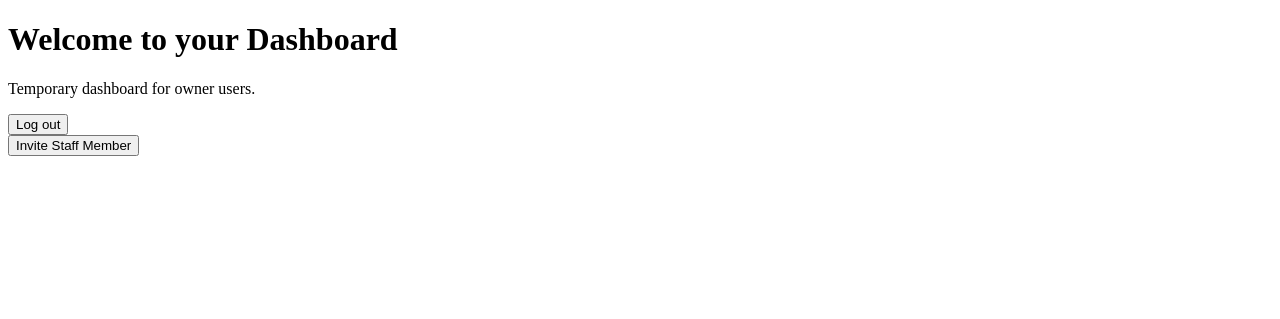
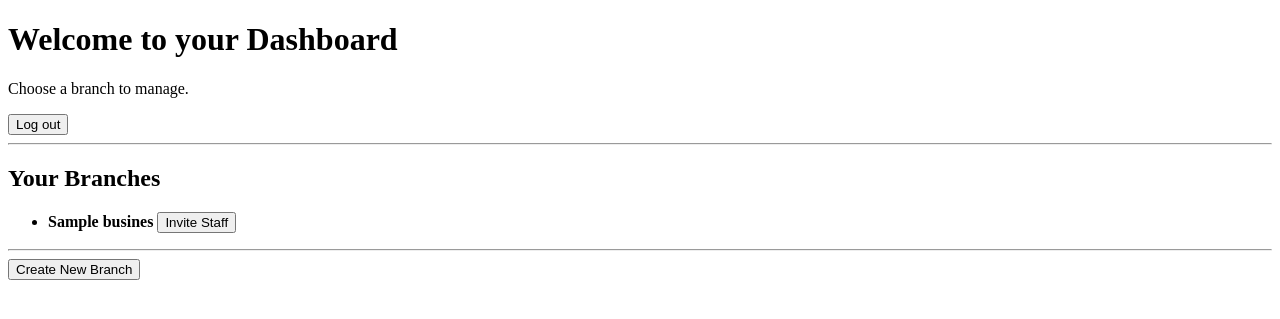
Before and after one commit to anrheia/fyp-checkpoint, a Django app: page /dashboard/ in a window 1280 px wide. Shown: the top 319 px of the page. Run offline with Django 5.2, Linux system fonts and the light colour scheme; a user stored in the database is signed in; tables that the repository leaves empty hold one stand-in row (values such as "Sample post"); parts of the project's set-up code (start-up, migrations or seed data) failed here and were passed over.

Commit message:
#2 back-end/owner-dashboard: adding ability to add more business branches
- updated to allow owners to manage multiple branches via BusinessMembership
- owner dashboard now lists all business branches
- owner dashboard can now add more business branches
- staff can now be invited per selected branch
- added a new .html tester page for creating a new branch

```diff
--- a/checkpoint/forms.py
+++ b/checkpoint/forms.py
@@ -25,7 +25,7 @@ class OwnerSignUpForm(UserCreationForm):
 class NewBranchForm(forms.ModelForm):
     class Meta:
         model = Business
-        fields = ('name')
+        fields = ('name',)
 
 class InviteStaffForm(forms.ModelForm):
     class Meta:
--- a/checkpoint/templates/dashboard/owner_dashboard.html
+++ b/checkpoint/templates/dashboard/owner_dashboard.html
@@ -7,15 +7,36 @@
 </head>
 <body>
     <h1>Welcome to your Dashboard</h1>
-    <p>Temporary dashboard for owner users.</p>
+    <p>Choose a branch to manage.</p>
 
     <form method="post" action="{% url 'logout' %}">
         {% csrf_token %}
         <button type="submit">Log out</button>
     </form>
 
-    <a href="{% url 'invite_staff' %}">
-        <button type="button">Invite Staff Member</button>
+    <hr>
+
+    <h2>Your Branches</h2>
+
+    {% if branches %}
+        <ul>
+            {% for b in branches %}
+                <li>
+                    <strong>{{ b.name }}</strong>
+                    <a href="{% url 'invite_staff' b.id %}">
+                        <button type="button">Invite Staff</button>
+                    </a>
+                </li>
+            {% endfor %}
+        </ul>
+    {% else %}
+        <p>You don't have any branches yet.</p>
+    {% endif %}
+
+    <hr>
+
+    <a href="{% url 'create_branch' %}">
+        <button type="button">Create New Branch</button>
     </a>
 </body>
 </html>
--- a/checkpoint/urls.py
+++ b/checkpoint/urls.py
@@ -4,5 +4,6 @@ from . import views
 urlpatterns = [
     path('owner/signup/', views.owner_signup, name='owner_signup'),
     path('dashboard/', views.dashboard, name='dashboard'),
-    path('invite-staff/', views.invite_staff, name='invite_staff'),
+    path('branch/create/', views.create_branch, name='create_branch'),
+    path('branches/<int:business_id>/invite-staff/', views.invite_staff, name='invite_staff'),
 ]
--- a/checkpoint/views.py
+++ b/checkpoint/views.py
@@ -6,7 +6,7 @@ from django.http import HttpResponse
 from django.urls import reverse_lazy
 from django.contrib.auth.views import PasswordChangeView
 
-from .forms import OwnerSignUpForm, InviteStaffForm
+from .forms import OwnerSignUpForm, InviteStaffForm, NewBranchForm
 from .models import Business, BusinessMembership
 from .utils import send_invitation_email, generate_temporary_password
 
@@ -40,31 +40,23 @@ def dashboard(request):
     is_owner = BusinessMembership.objects.filter(
         user=request.user,
         role=BusinessMembership.OWNER
-    ).exists()
+    ).select_related('business')
 
-    if is_owner:
-        return render(request, 'dashboard/owner_dashboard.html')
+    if is_owner.exists():
+        branches = [m.business for m in is_owner]
+        return render(request, 'dashboard/owner_dashboard.html', {
+            'branches': branches
+            })
     return render(request, 'dashboard/staff_dashboard.html')
 
-class FirstLoginPasswordChangeView(PasswordChangeView):
-    template_name = 'dashboard/first_login_password_change.html'
-    success_url = reverse_lazy('dashboard')
-
-    def form_valid(self, form):
-        response = super().form_valid(form)
-
-        BusinessMembership.objects.filter(
-            user=self.request.user,
-            must_change_password=True
-        ).update(must_change_password=False)
-
-        return response
+# Owner-related views
 
 @login_required
-def invite_staff(request):
+def invite_staff(request, business_id):
     owner_membership = BusinessMembership.objects.filter(
         user=request.user,
-        role=BusinessMembership.OWNER
+        role=BusinessMembership.OWNER,
+        business_id=business_id
     ).select_related('business').first()
     if not owner_membership:
         return HttpResponse("You must be an owner to invite staff.", status=403)
@@ -73,15 +65,13 @@ def invite_staff(request):
 
     if request.method == 'POST':
         form = InviteStaffForm(request.POST)
+
         if form.is_valid():
             temp_password = generate_temporary_password()
 
             user = form.save(commit=False)
-
             user.email = form.cleaned_data['email'].lower().strip()
             user.username = form.cleaned_data['username'].strip()
-
-
             user.set_password(temp_password)
             user.save()
 
@@ -97,4 +87,49 @@ def invite_staff(request):
             return redirect('dashboard')
     else:
         form = InviteStaffForm()
-    return render(request, 'dashboard/invite_staff.html', {'form': form})
+    return render(request, 'dashboard/invite_staff.html', {
+        'form': form,
+        'business': business
+        })
+
+@login_required
+def create_branch(request):
+    is_owner = BusinessMembership.objects.filter(
+        user=request.user,
+        role=BusinessMembership.OWNER
+    ).exists()
+    if not is_owner:
+        return HttpResponse("You must be an owner to create a branch.", status=403)
+
+    if request.method == 'POST':
+        form = NewBranchForm(request.POST)
+
+        if form.is_valid():
+            branch = form.save()
+
+            BusinessMembership.objects.create(
+                user=request.user,
+                business=branch,
+                role=BusinessMembership.OWNER
+            )
+            return redirect('dashboard')
+    else:
+        form = NewBranchForm()
+
+    return render(request, 'dashboard/create_branch.html', {'form': form})
+
+# Staff-related views
+
+class FirstLoginPasswordChangeView(PasswordChangeView):
+    template_name = 'dashboard/first_login_password_change.html'
+    success_url = reverse_lazy('dashboard')
+
+    def form_valid(self, form):
+        response = super().form_valid(form)
+
+        BusinessMembership.objects.filter(
+            user=self.request.user,
+            must_change_password=True
+        ).update(must_change_password=False)
+
+        return response
```
Also changed, not shown: checkpoint/templates/dashboard/create_branch.html (added, +23 -0 lines).
